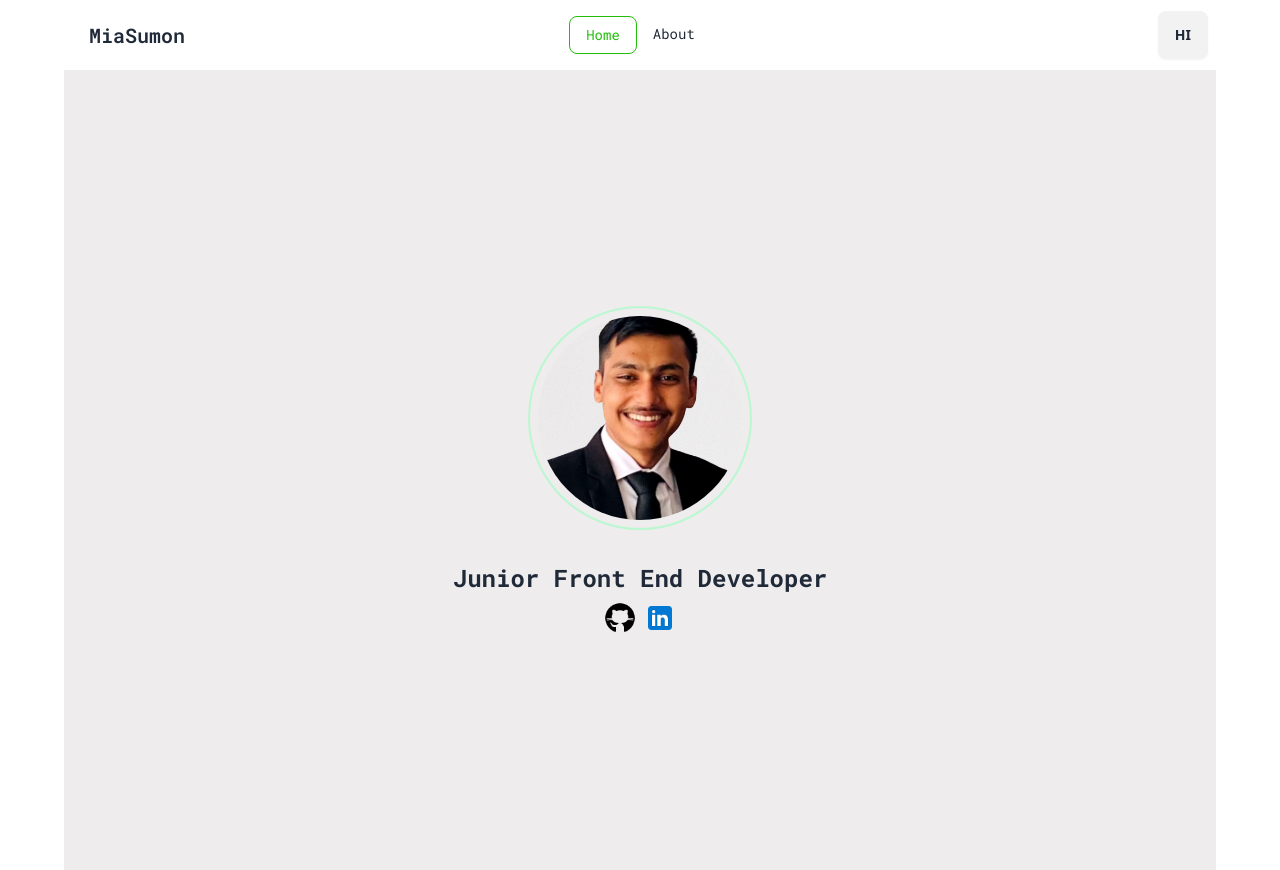
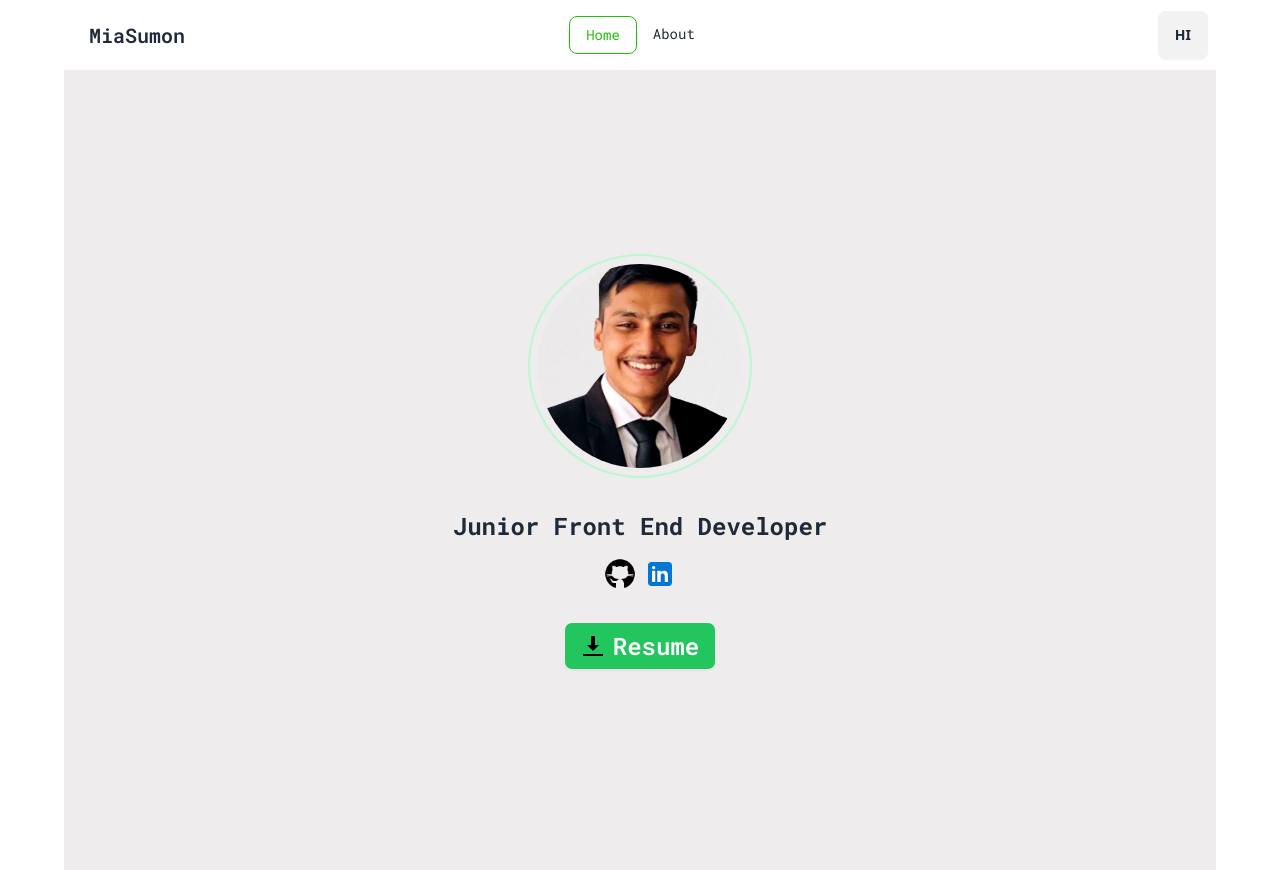
Before and after one commit to miasumon-ru/miasumon-portfolio, a React (Vite) app: page / in a window 1280 px wide. Built offline with nearby package versions, Linux system fonts and the light colour scheme.

Commit message:
resume download option completed

```diff
--- a/src/pages/Home/Home.jsx
+++ b/src/pages/Home/Home.jsx
@@ -3,6 +3,7 @@ import Navbar from "./Navbar";
 import profileImage from '../../assets/sumon_profile.png'
 import githubIcon from '../../assets/github_icon.png'
 import linkedInIcon from '../../assets/linkedIn_icon.png'
+import downloadIcon from '../../assets/download_icon.png'
 
 
 
@@ -18,10 +19,20 @@ const Home = () => {
 
                 <p className="text-2xl font-bold  mt-8 text-center" > Junior Front End  Developer </p>
 
-                <div className="flex flex-row gap-2 mt-2" >
+                <div className="flex flex-row gap-2 my-4" >
                     <p> <a href="https://github.com/miasumon-ru"> <img className="w-8 h-8" src={githubIcon} alt="" /> </a> </p>
                     <p> <a href="https://www.linkedin.com/in/miasumon/"> <img className="w-8 h-8" src={linkedInIcon} alt="" /> </a> </p>
                 </div>
+
+                <a className="hover:bg-green-600 text-2xl btn bg-green-500  text-white my-4 " href="https://drive.google.com/file/d/1xZ_dUVrF078wvmY_Hl4TyRucyNdiMOr-/view">
+                    <button className="flex flex-row gap-2 justify-center items-center">
+
+                        <img className="" src={downloadIcon} alt="" />
+
+
+                        Resume
+                    </button>
+                </a>
 
 
             </div>
```
Also changed, not shown: src/assets/download_icon.png (added).
